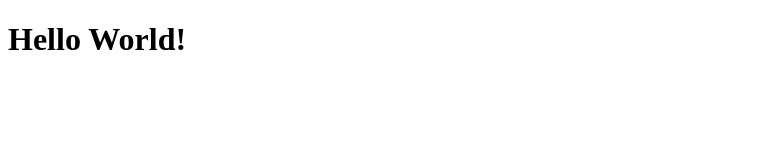
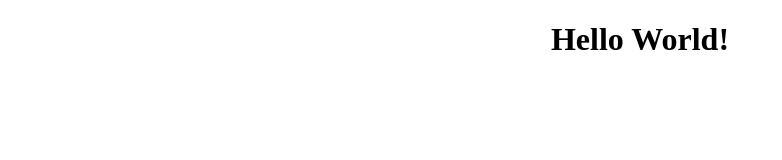
Before and after one commit to psyhceros/dtdtakover.github.io, a plain HTML site: page index.html in a window 1280 px wide. Shown: the whole page, without its empty margins (0-782 px from the left). Drawn offline with Linux system fonts and the light colour scheme.

Commit message:
Update index.html

```diff
--- a/index.html
+++ b/index.html
@@ -6,6 +6,6 @@
 	<title></title>
 </head>
 <body>
-	<h1>Hello World!</h1>
+	<h1><center>Hello World!</center></h1>
 </body>
 </html>
```
